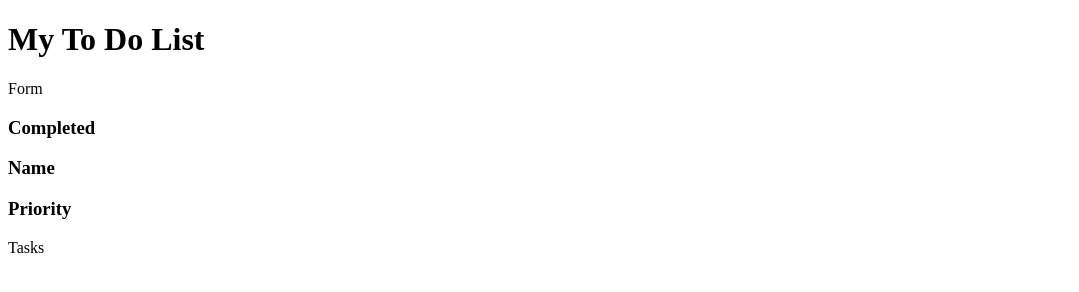
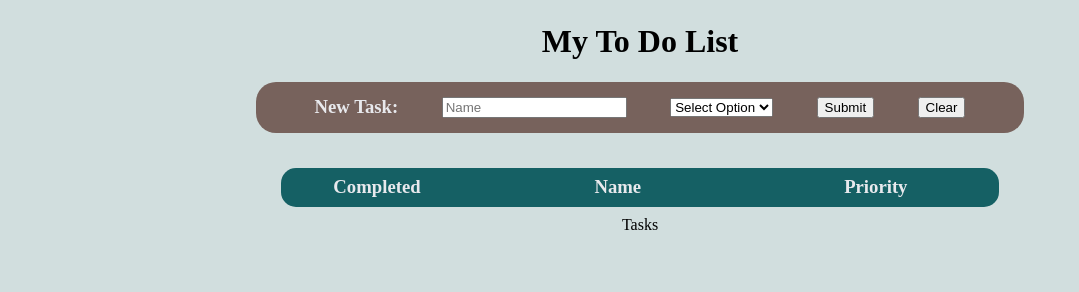
Before and after one commit to agprett/f37-EOD-project, a plain HTML site: page index.html in a window 1280 px wide. Shown: the whole page, without its empty margins (0-1079 px from the left). Drawn offline with Linux system fonts and the light colour scheme.

Commit message:
added styling and more html

```diff
--- /dev/null
+++ b/index.css
@@ -0,0 +1,82 @@
+body {
+  height: 100vh;
+  width: 100vw;
+  display: flex;
+  flex-direction: column;
+  align-items: center;
+  background-color: #D1DEDE;
+}
+
+header {
+  margin: 25px;
+}
+
+form {
+  width: 60%;
+  padding: 15px;
+  margin-bottom: 25px;
+  display: flex;
+  justify-content: space-evenly;
+  align-items: center;
+  border-radius: 20px;
+  color: #E8E9ED;
+  background-color: #77625C;
+}
+
+#task-area {
+  height: 65%;
+  width: 60%;
+  padding: 10px 25px;
+  display: flex;
+  flex-direction: column;
+  align-items: center;
+}
+
+#task-header {
+  padding: 10px 20px 10px 10px;
+  border-radius: 15px;
+  color: #E8E9ED;
+  background-color: #156064;
+}
+
+#task-display {
+  width: 100%;
+  max-height: 80%;
+  margin-top: 10px;
+  display: flex;
+  flex-direction: column;
+  align-items: center;
+  gap: 15px;
+  overflow: auto;
+}
+
+.task {
+  width: 100%;
+  padding-right: 20px;
+  position: relative;
+  display: flex;
+  justify-content: space-between;
+  align-items: center;
+  text-align: center;
+}
+
+.task-completed {
+  width: 25%;
+}
+
+.task-name {
+  width: 30%;
+}
+
+.task-priority {
+  width: 30%;
+}
+
+.trash-can {
+  height: 15px;
+  width: 15px;
+  position: absolute;
+  right: 20px;
+  cursor: pointer;
+  background-color: #D1DEDE;
+}
--- a/index.html
+++ b/index.html
@@ -5,15 +5,35 @@
     <meta http-equiv="X-UA-Compatible" content="IE=edge">
     <meta name="viewport" content="width=device-width, initial-scale=1.0">
     <title>My To Do</title>
+    <link rel="stylesheet" href="./reset.css">
+    <link rel="stylesheet" href="./index.css">
   </head>
   <body>
-    <h1>My To Do List</h1>
-    <div>Form</div>
-    <div>
-      <h3>Completed</h3>
-      <h3>Name</h3>
-      <h3>Priority</h3>
-    </div>
-    <div>Tasks</div>
+    <header>
+      <h1>My To Do List</h1>
+    </header>
+
+    <form id="new-task-form">
+      <h3>New Task:</h3>
+      <input placeholder="Name" id="new-task-name"/>
+      <select id="new-task-priority">
+        <option selected disabled>Select Option</option>
+        <option>High</option>
+        <option>Medium</option>
+        <option>Low</option>
+      </select>
+      <button>Submit</button>
+      <button>Clear</button>
+    </form>
+
+    <section id="task-area">
+      <div id="task-header" class="task">
+        <h3 class="task-completed">Completed</h3>
+        <h3 class="task-name">Name</h3>
+        <h3 class="task-priority">Priority</h3>
+      </div>
+
+      <div id="task-display">Tasks</div>
+    </section>
   </body>
 </html>
--- /dev/null
+++ b/reset.css
@@ -0,0 +1,44 @@
+/* http://meyerweb.com/eric/tools/css/reset/
+   v2.0 | 20110126
+   License: none (public domain)
+*/
+
+html, body, div, span, applet, object, iframe,
+h1, h2, h3, h4, h5, h6, p, blockquote, pre,
+a, abbr, acronym, address, big, cite, code,
+del, dfn, em, img, ins, kbd, q, s, samp,
+small, strike, strong, sub, sup, tt, var,
+b, u, i, center,
+dl, dt, dd, ol, ul, li,
+fieldset, form, label, legend,
+table, caption, tbody, tfoot, thead, tr, th, td,
+article, aside, canvas, details, embed,
+figure, figcaption, footer, header, hgroup,
+menu, nav, output, ruby, section, summary,
+time, mark, audio, video, main {
+	margin: 0;
+	padding: 0;
+	border: 0;
+	vertical-align: baseline;
+	box-sizing: border-box;
+}
+/* HTML5 display-role reset for older browsers */
+article, aside, details, figcaption, figure,
+footer, header, hgroup, menu, nav, section {
+	display: block;
+}
+body {
+	line-height: 1;
+}
+blockquote, q {
+	quotes: none;
+}
+blockquote:before, blockquote:after,
+q:before, q:after {
+	content: '';
+	content: none;
+}
+table {
+	border-collapse: collapse;
+	border-spacing: 0;
+}
```
